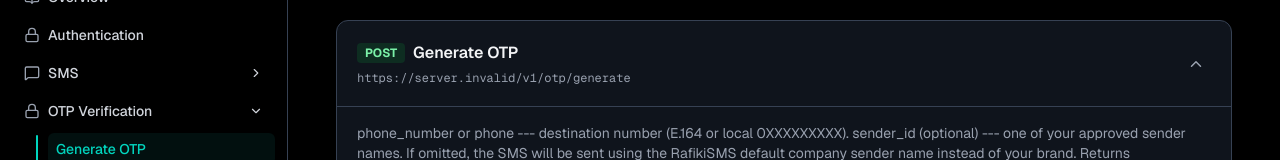
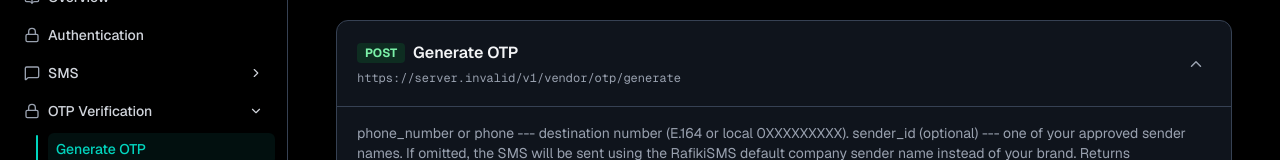
Before and after one commit to nasrtechindustry/rafiki-sms-documentation, a Next.js app: page /otp/generate in a window 1280 px wide. Shown: the part 152-312 px from the top of the page. Built offline with nearby package versions, Linux system fonts and the light colour scheme; no server answers.

Commit message:
fix: OTP docs use /v1/vendor/otp/ paths

```diff
--- a/app/(docs)/otp/generate/page.tsx
+++ b/app/(docs)/otp/generate/page.tsx
@@ -24,7 +24,7 @@ export default function OtpGeneratePage() {
       <ApiEndpoint
         title="Generate OTP"
         method="POST"
-        url={`${baseUrl}/v1/otp/generate`}
+        url={`${baseUrl}/v1/vendor/otp/generate`}
         description="phone_number or phone --- destination number (E.164 or local 0XXXXXXXXX). sender_id (optional) --- one of your approved sender names. If omitted, the SMS will be sent using the RafikiSMS default company sender name instead of your brand. Returns reference_id + expires_in_seconds (300)."
         headers={[
           { key: 'Accept', value: 'application/json', enabled: true },
--- a/app/(docs)/otp/verify/page.tsx
+++ b/app/(docs)/otp/verify/page.tsx
@@ -27,7 +27,7 @@ export default function OtpVerifyPage() {
       <ApiEndpoint
         title="Verify OTP"
         method="POST"
-        url={`${baseUrl}/v1/otp/verify`}
+        url={`${baseUrl}/v1/vendor/otp/verify`}
         description="phone_number --- must match the number used in Generate OTP. otp_code --- 6-digit code received via SMS. reference_id --- UUID returned by Generate OTP. No API key required. Maximum 5 wrong attempts per reference_id."
         headers={[
           { key: 'Accept', value: 'application/json', enabled: true },
```
